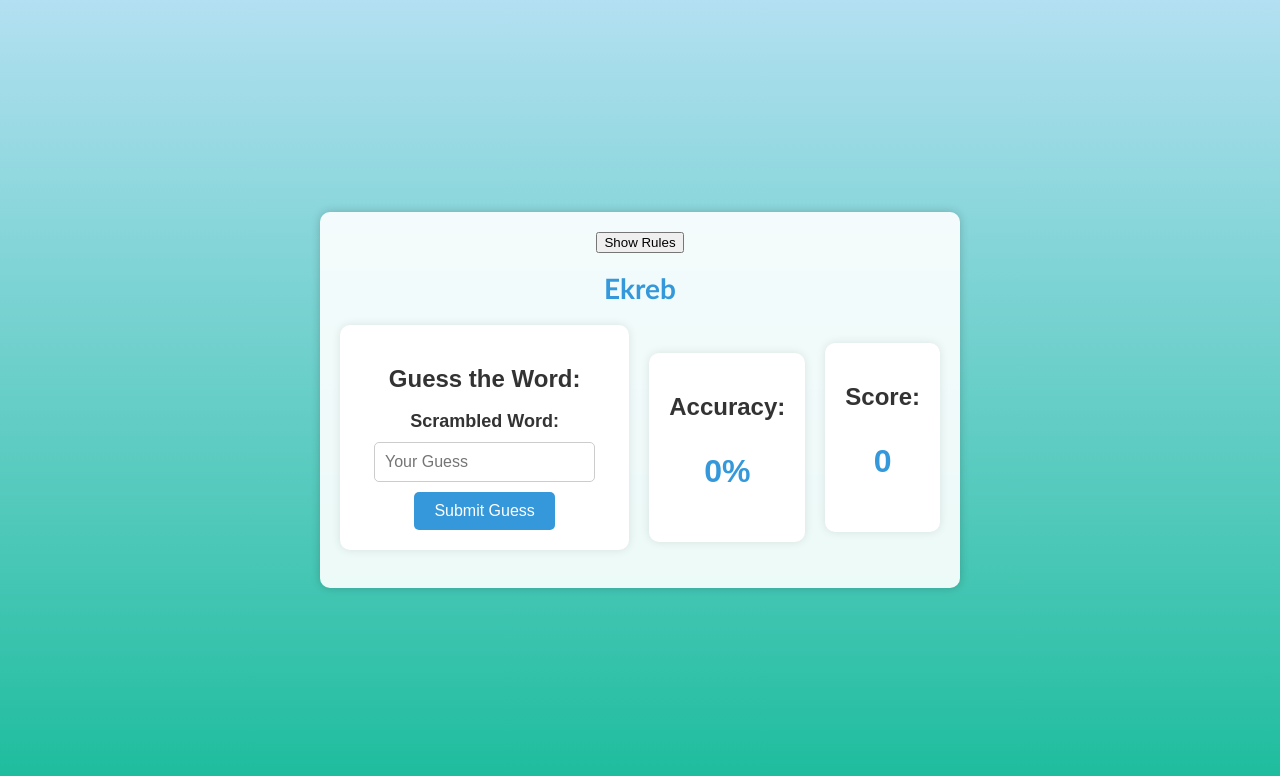
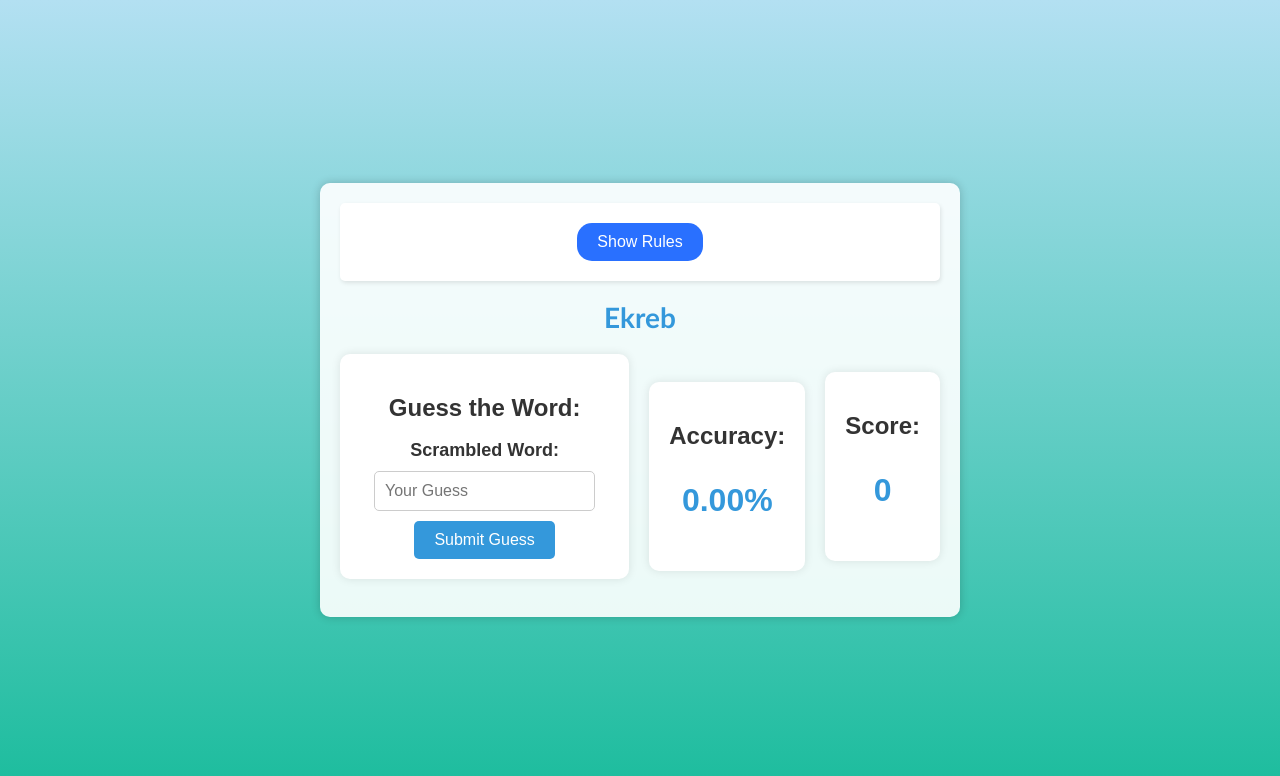
Before and after one commit to emrebilge/Ekreb, a React (Create React App) app in the folder frontend/word-guessing-game/: page / in a window 1280 px wide. Shown: the top 776 px of the page. Built offline with nearby package versions, Linux system fonts and the light colour scheme; no server answers.

Commit message:
Final push

```diff
--- a/frontend/word-guessing-game/public/index.html
+++ b/frontend/word-guessing-game/public/index.html
@@ -2,14 +2,14 @@
 <html lang="en">
   <head>
     <meta charset="utf-8" />
-    <link rel="icon" href="%PUBLIC_URL%/favicon.ico" />
+    <link rel="icon" href="%PUBLIC_URL%/logo1.jpg" />
     <meta name="viewport" content="width=device-width, initial-scale=1" />
     <meta name="theme-color" content="#000000" />
     <meta
       name="description"
       content="Web site created using create-react-app"
     />
-    <link rel="apple-touch-icon" href="%PUBLIC_URL%/logo192.png" />
+    <link rel="apple-touch-icon" href="%PUBLIC_URL%/logo1.jpg" />
     <!--
       manifest.json provides metadata used when your web app is installed on a
       user's mobile device or desktop. See https://developers.google.com/web/fundamentals/web-app-manifest/
@@ -24,7 +24,7 @@
       work correctly both with client-side routing and a non-root public URL.
       Learn how to configure a non-root public URL by running `npm run build`.
     -->
-    <title>React App</title>
+    <title>Ekreb</title>
   </head>
   <body>
     <noscript>You need to enable JavaScript to run this app.</noscript>
--- a/frontend/word-guessing-game/src/GamePage/GamePage.js
+++ b/frontend/word-guessing-game/src/GamePage/GamePage.js
@@ -31,9 +31,9 @@ function GamePage() {
         fetchRandomWord();
          setFeedback(''); // Clear the feedback
         }, 2500);
-} else {
+    } else {
       setFeedback('Incorrect. Try again.');
-}
+    }
     } catch (error) {
       // Handle error here
       console.error('Error submitting guess:', error);
@@ -83,7 +83,7 @@ function GamePage() {
         </div>
         <div className="accuracy-card">
           <h2 className="accuracy-title">Accuracy:</h2>
-          <p className="accuracy">{accuracy}%</p>
+          <p className="accuracy">{accuracy.toFixed(2)}%</p>
        </div>
         <div className="score-card">
           <h2 className="score-title">Score:</h2>
--- a/frontend/word-guessing-game/src/GamePage/Rules.css
+++ b/frontend/word-guessing-game/src/GamePage/Rules.css
@@ -1,9 +1,36 @@
 /* Rules.css */
+/* CSS for the Show Rules button */
+.rules1 {
+  background-color: #007bff; /* Button background color */
+  color: #fff; /* Button text color */
+  border: none; /* Remove button border */
+  padding: 10px 20px; /* Add padding for better spacing */
+  font-size: 16px; /* Font size */
+  cursor: pointer; /* Show pointer cursor on hover */
+  transition: background-color 0.3s ease; /* Smooth transition for background color */
+  border-radius: 15px;
+}
+
+.rules1:hover {
+  background-color: #0056b3; /* Darker background color on hover */
+  box-shadow: 0px 6px 8px rgba(0, 0, 0, 0.2); /* Slightly stronger shadow on hover */
+}
+
+/* Style for the Hide Rules button (when rules are shown) */
+.rules1.hide {
+  background-color: rgb(110, 174, 252); /* Red background color */
+}
+
+/* Style for the Show Rules button (when rules are hidden) */
+.rules1.show {
+  background-color: rgb(41, 112, 255); /* Blue background color */
+}
+
 .rules-container {
-    background-color: #f0f0f0;
+    background-color: #ffffff;
     padding: 20px;
     border-radius: 5px;
-    box-shadow: 0 2px 4px rgba(0, 0, 0, 0.1);
+    box-shadow: 1px 2px 4px rgba(0, 0, 0, 0.1);
   }
 
   .rules-title {
--- a/frontend/word-guessing-game/src/GamePage/Rules.js
+++ b/frontend/word-guessing-game/src/GamePage/Rules.js
@@ -1,9 +1,10 @@
 import React from 'react';
+import './Rules.css';
 
 function Rules({ showRules, toggleRules }) {
   return (
     <div className="rules-container">
-      <button onClick={toggleRules}>
+      <button class={`rules1 ${showRules ? 'hide' : 'show'}`} onClick={toggleRules}>
         {showRules ? 'Hide Rules' : 'Show Rules'}
       </button>
       {showRules && (
```
Also changed, not shown: frontend/word-guessing-game/public/logo1.jpg (added).
